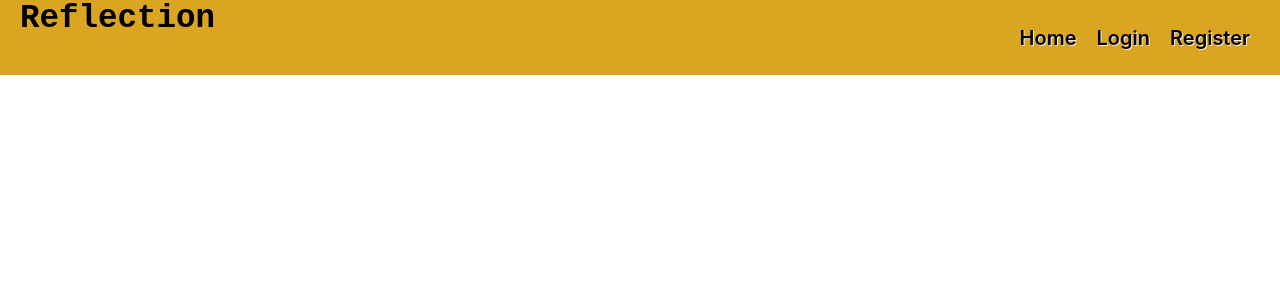
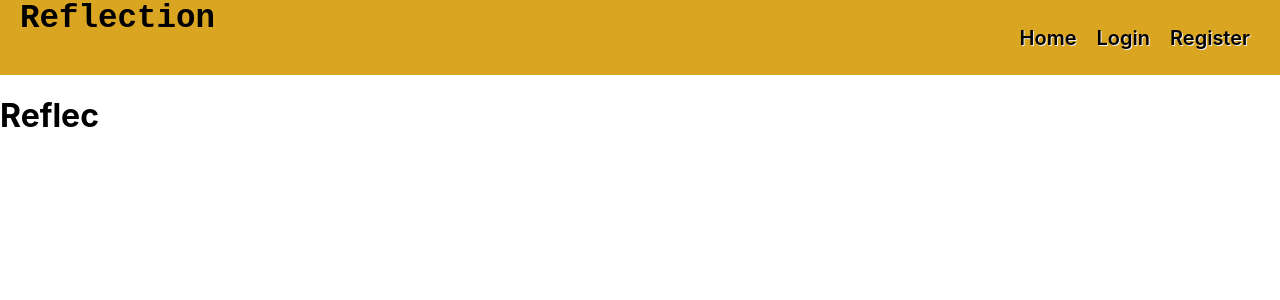
Before and after one commit to TBlais10/Reflection-React, a React (Create React App) app in the folder reflection/: page /reflect in a window 1280 px wide. Shown: the top 300 px of the page. Built offline with nearby package versions, Linux system fonts and the light colour scheme.

Commit message:
Added the Reflect file and class. Added to AppRouter and added Fragment to NavBar for login to a user.

```diff
--- a/reflection/src/Routers/AppRouter.js
+++ b/reflection/src/Routers/AppRouter.js
@@ -4,6 +4,7 @@ import Login from "../components/Auth/Login";
 import Register from "../components/Auth/Register";
 import Home from "../components/Home/Home";
 import Navbar from "../components/Navbar/Navbar";
+import Reflect from "../components/Reflect/Reflect";
 
 const AppRouter = () => {
     return (
@@ -16,6 +17,7 @@ const AppRouter = () => {
             <Route path="/" element = {<Home />} />
             <Route path="/signup" element = {<Register />} />
             <Route path="/login" element = {<Login />}  />
+            <Route path="/reflect" element = {<Reflect />} />
         </Routes>
 
         </div>
--- a/reflection/src/components/Navbar/Navbar.js
+++ b/reflection/src/components/Navbar/Navbar.js
@@ -1,7 +1,11 @@
 import React, { Fragment } from "react";
+import { useContext } from "react";
+import { AuthContext } from "../../Providers/AuthProvider";
 import NavButton from "./NavButton";
 
 const Navbar = (props) => {
+  const [auth] = useContext(AuthContext);
+
   return (
     <Fragment>
       <div style={{
@@ -32,8 +36,14 @@ const Navbar = (props) => {
             alignItems: "center",
           }}>
           <NavButton to="/" label="Home" />
-          <NavButton to="/login" label="Login" />
-          <NavButton to="/signup" label="Register" />
+          {auth.token ? (
+            <NavButton to="/reflect" lable="Reflect" />
+            ) : (
+              <Fragment>
+                <NavButton to="/login" label="Login" />
+                <NavButton to="/signup" label="Register" />
+              </Fragment>
+          ) }
         </div>
       </div>
       <div style={{ height: "75px" }} />
--- /dev/null
+++ b/reflection/src/components/Reflect/Reflect.js
@@ -0,0 +1,9 @@
+import React from "react";
+
+const reflect = () => {
+    return(
+        <h1>Reflec</h1>
+    )
+}
+
+export default reflect;
```
